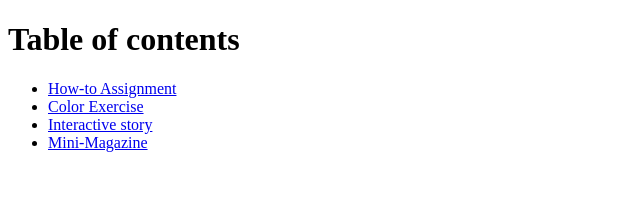
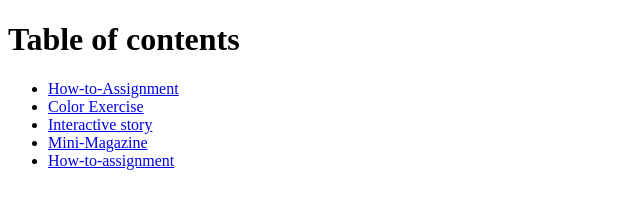
Before and after one commit to Yadavshalini/Yadavshalini.github.io, a plain HTML site: page index.html in a window 1280 px wide. Shown: the whole page, without its empty margins (0-640 px from the left). Drawn offline with Linux system fonts and the light colour scheme.

Commit message:
linked pic

```diff
--- a/index.html
+++ b/index.html
@@ -10,10 +10,11 @@
 
 <nav>
 	<ul>
-		<li><a href="How-to-assignment.html">How-to Assignment</a></li>
+		<li><a href="How-to-assignment.html">How-to-Assignment</a></li>
 		<li><a href="color/color-2.html">Color Exercise</a></li>
 		<li><a href="#">Interactive story</a></li>
 		<li><a href="#">Mini-Magazine</a></li>
+        <li><a href="vanilla-cupcakes-2x.jpg">How-to-assignment</a></li>
 	</ul>
 </nav>
 
```
Also changed, not shown: vanilla-cupcakes-2x.jpg (added).
